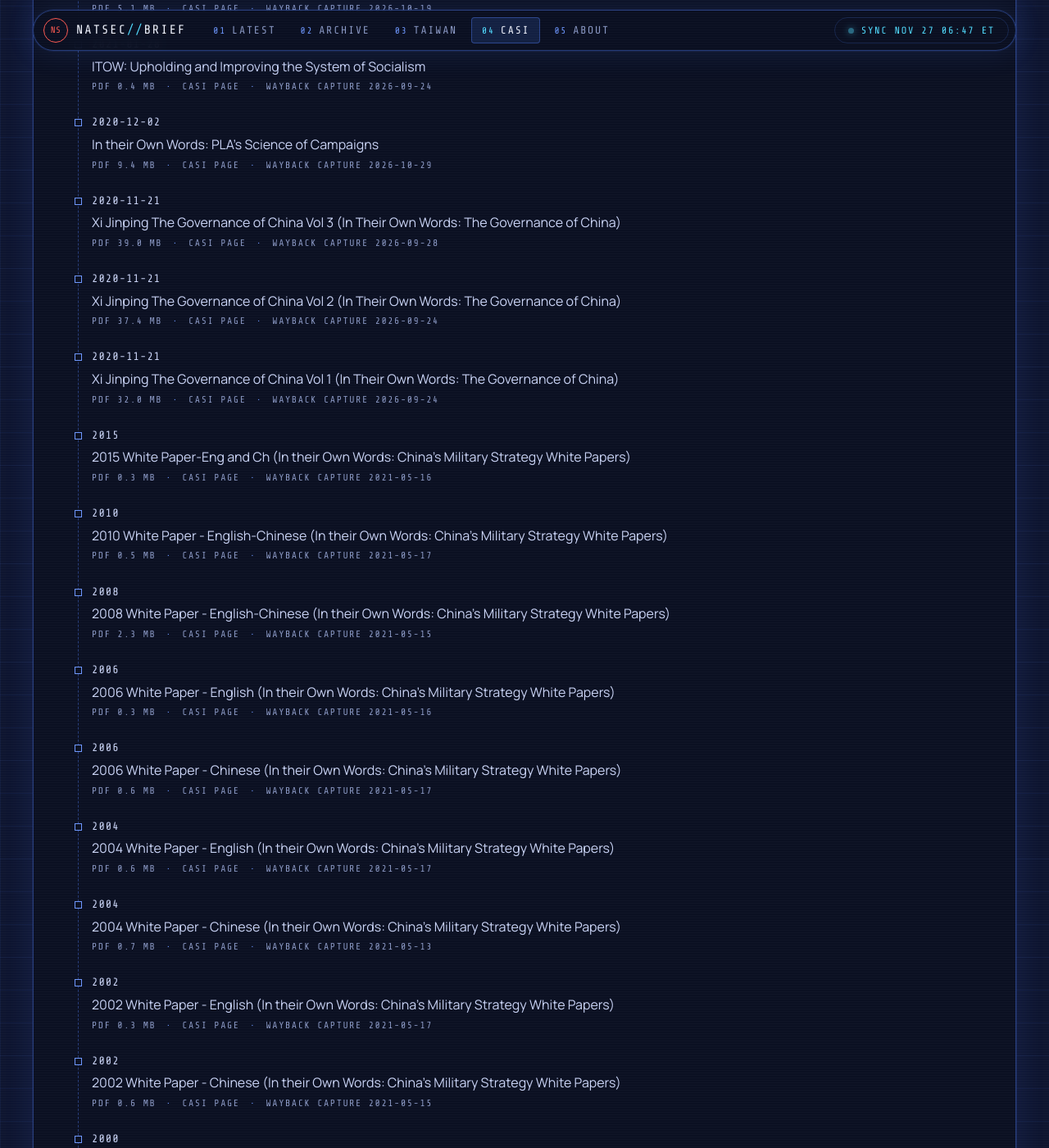
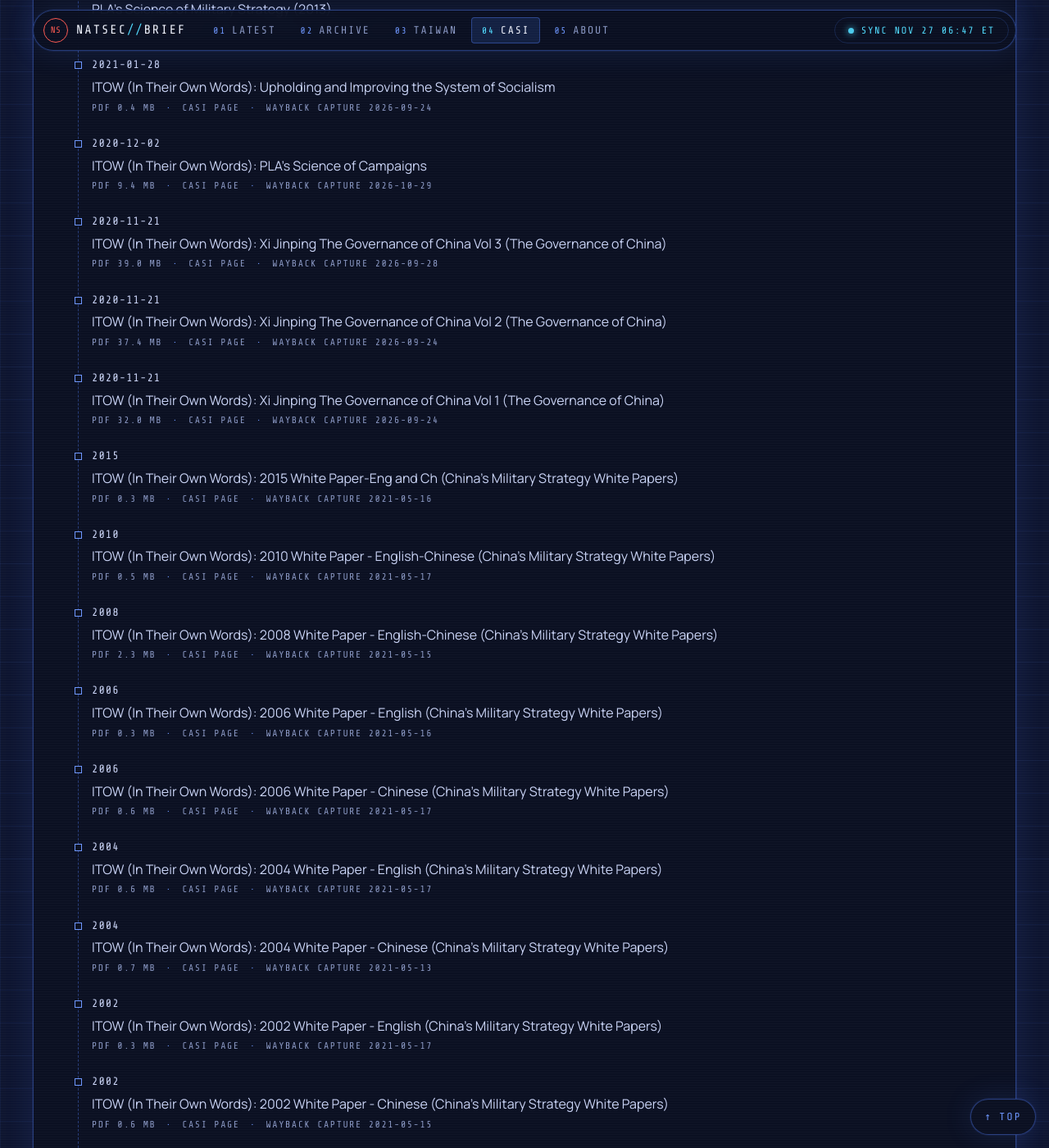
Before and after one commit to fire-riposte/National_Security_and-Geopolitics, a Jekyll site: the page built from docs/casi.html, in a window 1280 px wide and 1400 px high, scrolled down 14793 px. Shown: the whole window at 82% size. Built offline with Jekyll 4.4.1, drawn with Linux system fonts in a browser that asks for light colours; some of the changed text lies outside the part shown.

Commit message:
Back-to-top button, and one spelling for the ITOW series
- Add a back-to-top button to every page; it appears after one screen of scrolling
- Write CASI's translation series as 'ITOW (In Their Own Words): ...' everywhere,
  and lead with it when the label came from the parent page's title
- Drop the repeated title on a file whose name matches its article page

Co-Authored-By: Claude Fable 5.2 <noreply@anthropic.com>

```diff
--- a/docs/_data/casi_missing.json
+++ b/docs/_data/casi_missing.json
@@ -1,6 +1,6 @@
 [
  {
-  "title": "ITOW: Interim Measures for the Management of Generative Artificial Intelligence Services",
+  "title": "ITOW (In Their Own Words): Interim Measures for the Management of Generative Artificial Intelligence Services",
   "date": "2023-08-07",
   "file": "2023-07-21 itow interim measures for the management of generative artificial intelligence services.pdf",
   "article_wayback": "https://web.archive.org/web/20261001160703/https://www.airuniversity.af.edu/CASI/Display/Article/3469460/itow-interim-measures-for-the-management-of-generative-artificial-intelligence/"
--- a/docs/_data/casi_titles.json
+++ b/docs/_data/casi_titles.json
@@ -58,17 +58,17 @@
  "toolkit/6-taiwan-background.pdf": "Commander's Toolkit for China: Taiwan: Background",
  "toolkit/7-strategic-directions-taiwan.pdf": "Commander's Toolkit for China: Strategic Directions: Taiwan",
  "toolkit/8-commanders-toolkit-pla-space.pdf": "Commander's Toolkit for China: PLA Space",
- "translations/2021-03-02-china-s-new-generation-artificial-intelligence-development-plan-2017.pdf": "In Their Own Words: A Next Generation Artificial Intelligence Development Plan",
+ "translations/2021-03-02-china-s-new-generation-artificial-intelligence-development-plan-2017.pdf": "ITOW (In Their Own Words): A Next Generation Artificial Intelligence Development Plan",
  "translations/2021-03-09-national-people-s-congress-2021-workreport-eng.pdf": "Report on the Work of the Government: Delivered at the Fourth Session of the 13th National People's Congress of the People's Republic of China on March 5, 2021",
- "translations/2021-04-05-china-s-system-face-to-face-translation.pdf": "In Their Own Words: China's System Face to Face",
- "translations/2021-10-12-lectures-on-joint-campaign-information-operations.pdf": "In Their Own Words: Lectures on Joint Campaign Information Operations",
- "translations/2021-10-13-xi-s-speech-on-the-110th-anniversary-of-1911-revolution.pdf": "In Their Own Words: Xi Jinping: Speech at the General Assembly Commemorating the 110th Anniversary of the Revolution of 1911",
+ "translations/2021-04-05-china-s-system-face-to-face-translation.pdf": "ITOW (In Their Own Words): China's System Face to Face",
+ "translations/2021-10-12-lectures-on-joint-campaign-information-operations.pdf": "ITOW (In Their Own Words): Lectures on Joint Campaign Information Operations",
+ "translations/2021-10-13-xi-s-speech-on-the-110th-anniversary-of-1911-revolution.pdf": "ITOW (In Their Own Words): Xi Jinping: Speech at the General Assembly Commemorating the 110th Anniversary of the Revolution of 1911",
  "translations/2021-12-22-china-s-diplomacy-in-2021.pdf": "China's Diplomacy in 2021: Embracing a Global Vision and Serving the Nation and its People",
- "translations/2022-02-16-itow-china-s-space-program-a-2021-perspective.pdf": "In Their Own Words: China's Space Program: A 2021 Perspective",
- "translations/2022-07-29-itow-mainstay-of-building-a-powerful-aerospace-power.pdf": "In Their Own Words: Unswervingly Become the Mainstay of Building a Powerful Aerospace Power",
- "translations/2023-01-30-china-s-aerospace-security-strategic-concept-translation.pdf": "In Their Own Words: China's Aerospace Security Strategic Concept",
- "translations/2024-02-12-2-itow-on-maritime-strategic-access.pdf": "In Their Own Words: On Maritime Strategic Access",
- "translations/2024-02-12-itow-on-maritime-strategic-access.pdf": "In Their Own Words: On Maritime Strategic Access",
- "translations/2025-09-08-2025-china-national-security-white-paper.pdf": "In Their Own Words: 2025 China's National Security in the New Era",
- "translations/2025-11-03-itow-course-book-on-the-taiwan-strait-s-military-geography.pdf": "In Their Own Words: Course Book on the Taiwan Strait's Military Geography"
+ "translations/2022-02-16-itow-china-s-space-program-a-2021-perspective.pdf": "ITOW (In Their Own Words): China's Space Program: A 2021 Perspective",
+ "translations/2022-07-29-itow-mainstay-of-building-a-powerful-aerospace-power.pdf": "ITOW (In Their Own Words): Unswervingly Become the Mainstay of Building a Powerful Aerospace Power",
+ "translations/2023-01-30-china-s-aerospace-security-strategic-concept-translation.pdf": "ITOW (In Their Own Words): China's Aerospace Security Strategic Concept",
+ "translations/2024-02-12-2-itow-on-maritime-strategic-access.pdf": "ITOW (In Their Own Words): On Maritime Strategic Access",
+ "translations/2024-02-12-itow-on-maritime-strategic-access.pdf": "ITOW (In Their Own Words): On Maritime Strategic Access",
+ "translations/2025-09-08-2025-china-national-security-white-paper.pdf": "ITOW (In Their Own Words): 2025 China's National Security in the New Era",
+ "translations/2025-11-03-itow-course-book-on-the-taiwan-strait-s-military-geography.pdf": "ITOW (In Their Own Words): Course Book on the Taiwan Strait's Military Geography"
 }
--- a/docs/_layouts/default.html
+++ b/docs/_layouts/default.html
@@ -47,5 +47,25 @@
   <footer class="console">
     <p><span class="console__prompt">&gt;</span> natsec-brief :: {{ site.posts.size }} {% if site.posts.size == 1 %}brief{% else %}briefs{% endif %} on file :: open-source reporting only :: <a href="{{ '/feed.xml' | relative_url }}">rss</a><span class="console__cursor" aria-hidden="true"></span></p>
   </footer>
+
+  <a class="button button--ghost to-top" id="to-top" href="#top" aria-label="Back to top"><span aria-hidden="true">&uarr;</span> Top</a>
+  <script>
+  (function () {
+    var link = document.getElementById("to-top");
+    var still = window.matchMedia("(prefers-reduced-motion: reduce)");
+    function toggle() {
+      link.classList.toggle("is-visible", window.scrollY > window.innerHeight);
+    }
+    link.addEventListener("click", function (event) {
+      event.preventDefault();
+      window.scrollTo({ top: 0, behavior: still.matches ? "auto" : "smooth" });
+      var main = document.getElementById("main");
+      main.setAttribute("tabindex", "-1");
+      main.focus({ preventScroll: true });
+    });
+    window.addEventListener("scroll", toggle, { passive: true });
+    toggle();
+  })();
+  </script>
 </body>
 </html>
--- a/docs/assets/css/machine.css
+++ b/docs/assets/css/machine.css
@@ -525,6 +525,24 @@ a:hover { color: var(--console); text-decoration-color: currentColor; }
   color: var(--brand-strong);
 }
 .button--ghost:hover { border-color: var(--console); color: var(--console); }
+
+/* Back-to-top button: appears once the reader has scrolled a screen down. */
+.to-top {
+  position: fixed;
+  right: max(16px, env(safe-area-inset-right));
+  bottom: max(16px, env(safe-area-inset-bottom));
+  z-index: 40;
+  min-height: 44px;
+  padding: 12px 16px;
+  background: var(--panel);
+  box-shadow: var(--glow);
+  opacity: 0;
+  visibility: hidden;
+  transform: translateY(8px);
+  transition: opacity 0.2s, transform 0.2s, visibility 0.2s;
+}
+.to-top.is-visible { opacity: 1; visibility: visible; transform: none; }
+main:focus { outline: none; }
 
 .pager { display: flex; flex-wrap: wrap; justify-content: center; gap: 12px; margin-top: 24px; }
 
@@ -1094,6 +1112,7 @@ a:hover { color: var(--console); text-decoration-color: currentColor; }
 @media (prefers-reduced-motion: reduce) {
   .signal,
   .console__cursor { animation: none; }
+  .to-top { transition: none; transform: none; }
   .clock-face.is-ticking .clock-face__second { display: none; }
 }
 
@@ -1101,6 +1120,7 @@ a:hover { color: var(--console); text-decoration-color: currentColor; }
   body { background: #fff; color: #000; }
   body::after,
   .topbar,
+  .to-top,
   .console,
   .grid-split__rail,
   .pager,
```
Also changed, not shown: scripts/fetch_casi.py (+28 -3 lines), tests/test_fetch_casi.py (+24 -0 lines), docs/_data/casi.json.
